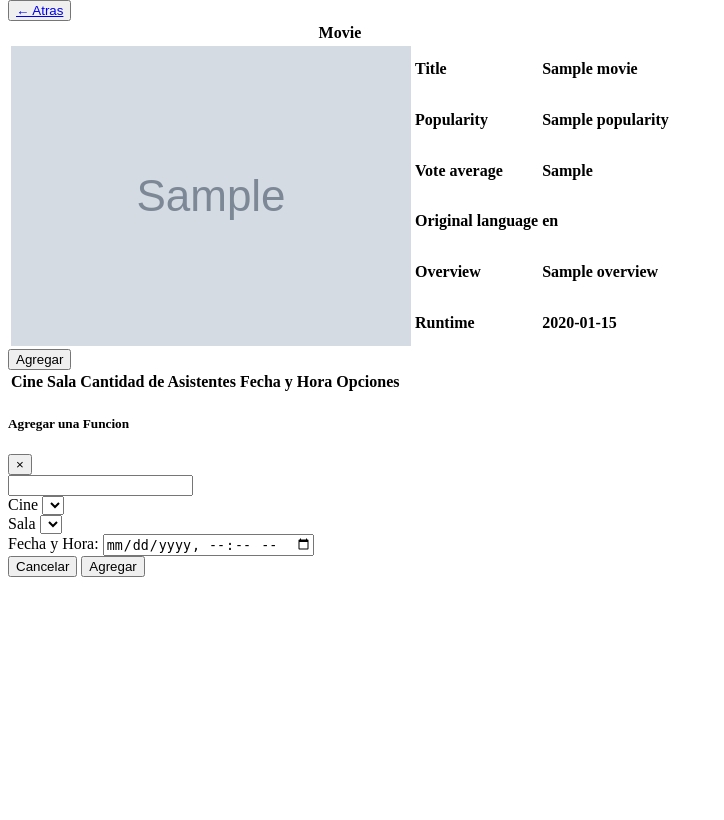
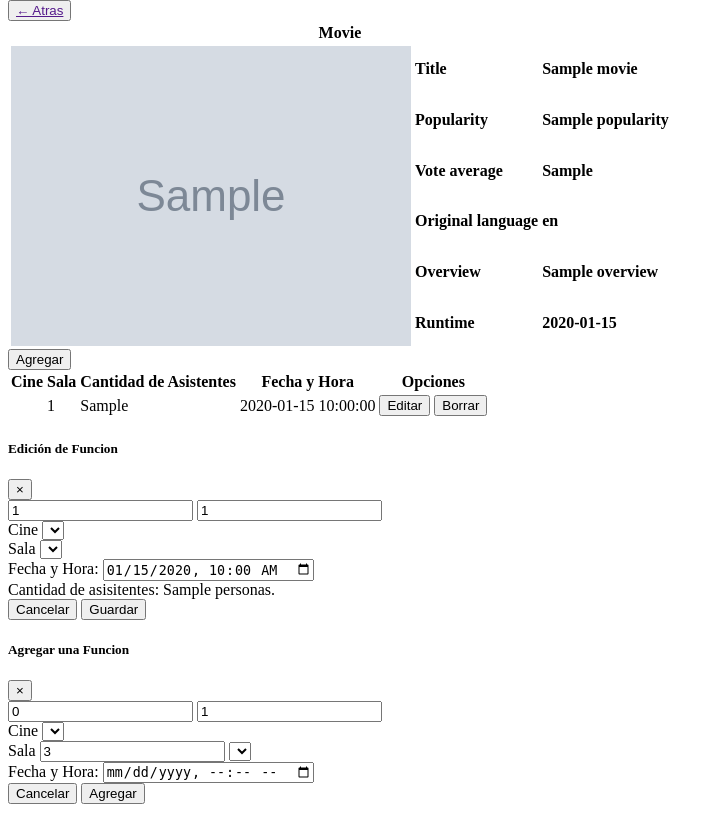
Before and after one commit to NicolasGonza27/TPSistemas-MoviePass, a PHP site: template Views/Views-Admin/content-movie-funciones.php in a window 1280 px wide. Shown: the part 130-950 px from the top of the page, without its empty margins (0-724 px from the left). Before the commit the page ends 707 px from the top, so only its background shows below. Run offline with PHP 8.4, Linux system fonts and the light colour scheme; the template is opened without the code that fills it: most values are stand-ins (such as "Sample title", 1, 10 or a date in 2020); grey boxes marked "Sample" are stand-in pictures; data that the repository does not hold is empty; some libraries are stand-ins or nearby versions.

Commit message:
views de cartelera y contenedor de muvie con funciones

```diff
--- a/DAO/FuncionDAO.php
+++ b/DAO/FuncionDAO.php
@@ -31,7 +31,7 @@
             $this->RetrieveData();
 
             $this->funcionList = array_filter($this->funcionList, function($funcion) use($id_funcion){
-                return $funcion->getId_funcion() != $id;
+                return $funcion->getId_funcion() != $id_funcion;
             });
 
             $this->SaveData();
@@ -57,7 +57,7 @@
             $this->RetrieveData();
             $funcionListXid = array();
 
-            foreach($this->$funcionList as $key=>$funcion)
+            foreach($this->funcionList as $key=>$funcion)
             {
                 if($funcion->getId_pelicula() == $idMovie)
                 {
--- a/Data/funcionList.json
+++ b/Data/funcionList.json
@@ -2,14 +2,14 @@
     {
         "id_funcion": 1,
         "id_sala": "1",
-        "id_pelicula": "1",
+        "id_pelicula": "528085",
         "cant_asistentes": "50",
         "fecha_hora": "20:20"
     },
     {
         "id_funcion": 2,
         "id_sala": "2",
-        "id_pelicula": "2",
+        "id_pelicula": "337401",
         "cant_asistentes": "50",
         "fecha_hora": "20:20"
     }
--- a/Views/Views-Admin/content-movie-funciones.php
+++ b/Views/Views-Admin/content-movie-funciones.php
@@ -2,9 +2,9 @@
    require_once("nav.php");
 ?>
 
-<div class="container content">
+<div class="container content espaciado-sup">
     <div class="text-left mb-2">
-        <button class="btn btn-secondary"><a class="boton-atras" href="<?=$_SERVER["HTTP_REFERER"]?>/">&larr; Atras</a></button>
+        <button class="btn btn-secondary"><a class="boton-atras" href="<?=$_SERVER["HTTP_REFERER"]?>">&larr; Atras</a></button>
     </div>
 
     <table class="table text-white" style="font-weight: bold;">
@@ -53,29 +53,29 @@
                 </tr>
             </thead>
             <tbody class="bg-white">
-                <!-- <?php foreach($listaCine as $cine) { ?>
+                <?php foreach($listFunciones as $funcion) { ?>
                     <tr>
                         <td><?php ?></td>
-                        <td><?php ?></td>
-                        <td class="text-center"><?php echo $cine->getHor_apertura()?></td>
-                        <td class="text-center"><?php echo $cine->getHor_cierre()?></td>
+                        <td><?php echo $funcion->getId_sala()?></td>
+                        <td class="text-center"><?php echo $funcion->getCant_asistentes()?></td>
+                        <td class="text-center"><?php echo $funcion->getFecha_hora()?></td>
                         <form action="<?php echo FRONT_ROOT."Funcion/Remove"?>" method="post">
                             <td class="text-center">
-                                <button type="button" class="btn btn-outline-primary" data-toggle="modal" data-target="<?php echo "#modal".$cine->getId()?>">Editar</button>
-                                <button type="submit" class="btn btn-outline-danger" name="id" value="<?php echo $cine->getId()?>">Borrar</button>
+                                <button type="button" class="btn btn-outline-primary" data-toggle="modal" data-target="<?php echo "#modal".$funcion->getId_funcion()?>">Editar</button>
+                                <button type="submit" class="btn btn-outline-danger" name="id" value="<?php echo $funcion->getId_funcion()?>">Borrar</button>
                             </td>
                         </form>
                     </tr>
-                <?php } ?> -->
+                <?php } ?>
             </tbody>
         </table>
     </div>
 
-    <!-- <?php foreach($listaCine as $cine) { ?>
-        <div class="modal fade" id="<?php echo "modal".$cine->getId()?>" tabindex="-1" role="dialog" aria-labelledby="editarModalLabel">
+    <?php foreach($listFunciones as $funcion) { ?>
+        <div class="modal fade" id="<?php echo "modal".$funcion->getId_funcion()?>" tabindex="-1" role="dialog" aria-labelledby="editarModalLabel">
             <div class="modal-dialog">
                 <div class="modal-content">
-                    <form action="<?php echo FRONT_ROOT."/"?>" method="post">
+                    <form action="<?php echo FRONT_ROOT."Funcion/ModifyModal"?>" method="post">
                         <div class="modal-header">
                             <h5 class="modal-title" id="exampleModalLabel">Edición de Funcion</h5>
                             <button type="button" class="close" data-dismiss="modal" aria-label="Close">
@@ -83,33 +83,33 @@
                             </button>
                         </div>
                         <div class="modal-body pl-3 pr-3">
-                            <input type="numbre" name="id" class="hide" value="<?php ?>"/>
-                            <input type="numbre" name="id_pelicula" class="hide" value="<?php ?>"/>
+                            <input type="numbre" name="id_funcion" class="hide" value="<?php echo $funcion->getId_funcion()?>"/>
+                            <input type="numbre" name="id_pelicula" class="hide" value="<?php echo $funcion->getId_pelicula()?>"/>
                             <div class="row form-group pr-3">
                                 <label class="col-6">Cine</label>
-                                <select>
-                                    <?php foreach($listMovieGender as $movieGender) { ?>
+                                <select >
+                                    <!-- <?php foreach($listMovieGender as $movieGender) { ?>
                                         <option value="<?php  ?>"><?php  ?></option>
-                                    <?php } ?>
+                                    <?php } ?> -->
                                 </select>
                             </div>
 
                             <div class="row form-group pr-3">
                                 <label class="col-6">Sala</label>
                                 <select name="id_sala">
-                                    <?php foreach($listMovieGender as $movieGender) { ?>
+                                    <!-- <?php foreach($listMovieGender as $movieGender) { ?>
                                         <option value="<?php  ?>"><?php  ?></option>
-                                    <?php } ?>
+                                    <?php } ?> -->
                                 </select>
                             </div>
 
                             <div class="row form-group pr-3">
                                 <label class="col-6">Fecha y Hora:</label>
-                                <input type="datetime-local" name="fecha-hora" class="col-6" value="<?php ?>" required/>
+                                <input type="datetime-local" name="fecha_hora" class="col-6" value="<?php echo $funcion->getFecha_hora()?>" required/>
                             </div>
 
                             <div class="row pr-3">
-                                <label class="col-12">Cantidad de asisitentes: <?php ?> personas.</label>
+                                <label class="col-12">Cantidad de asisitentes: <?php echo $funcion->getCant_asistentes()?> personas.</label>
                             </div>
                         </div>
                         <div class="modal-footer">
@@ -120,12 +120,12 @@
                 </div>
             </div>
         </div>
-    <?php } ?> -->
+    <?php } ?>
 
     <div class="modal fade" id="modalAgregar" tabindex="-1" role="dialog" aria-labelledby="editarModalLabel">
         <div class="modal-dialog">
             <div class="modal-content">
-                <form action="<?php echo FRONT_ROOT.""?>" method="post">
+                <form action="<?php echo FRONT_ROOT."Funcion/Add"?>" method="post">
                     <div class="modal-header">
                         <h5 class="modal-title" id="exampleModalLabel">Agregar una Funcion</h5>
                         <button type="button" class="close" data-dismiss="modal" aria-label="Close">
@@ -133,7 +133,8 @@
                         </button>
                     </div>
                     <div class="modal-body pl-3 pr-3">
-                        <input type="numbre" name="id_pelicula" class="hide" value="<?php ?>"/>
+                        <input type="numbre" name="id_funcion" class="hide" value="0"/>
+                        <input type="numbre" name="id_pelicula" class="hide" value="<?php echo $movie->getId()?>"/>
                         <div class="row form-group pr-3">
                             <label class="col-6">Cine</label>
                             <select>
@@ -144,6 +145,7 @@
                         </div>
                         <div class="row form-group pr-3">
                             <label class="col-6">Sala</label>
+                            <input type="numbre" name="id_sala" class="hide" value="3"/>
                             <select name="id_sala">
                                 <!-- <?php foreach($listMovieGender as $movieGender) { ?>
                                     <option value="<?php  ?>"><?php  ?></option>
@@ -152,7 +154,7 @@
                         </div>
                         <div class="row form-group pr-3">
                             <label class="col-6">Fecha y Hora:</label>
-                            <input type="datetime-local" name="fecha-hora" class="col-6" value="<?php ?>" required/>
+                            <input type="datetime-local" name="fecha-hora" class="col-6" value="" required/>
                         </div>
                     </div>
                     <div class="modal-footer">
--- a/Views/Views-Admin/nav.php
+++ b/Views/Views-Admin/nav.php
@@ -3,7 +3,7 @@
         <a class="navbar-brand" href="#">Movie-Pass</a>
 
         <div class="collapse navbar-collapse">
-            <ul class="navbar-nav mr-auto">
+            <ul class="navbar-nav  mr-auto">
                 <li class="nav-item">
                     <a class="nav-link" href="<?php echo FRONT_ROOT."Home/ShowDashboardView"?>">Lista de Cines</a>
                 </li>
@@ -12,8 +12,8 @@
                     Cartelera
                     </a>
                     <div class="dropdown-menu" aria-labelledby="navbarDropdown">
-                        <a class="dropdown-item" href="<?php echo FRONT_ROOT."/"?>">Peliculas en Cartelera</a>
-                        <a class="dropdown-item" href="<?php echo FRONT_ROOT."/"?>">Peliculas sin funciones</a>
+                        <a class="dropdown-item" href="<?php echo FRONT_ROOT."Funcion/getMovieListConFuncion"?>">Peliculas en Cartelera</a>
+                        <a class="dropdown-item" href="<?php echo FRONT_ROOT."Funcion/getMovieListSinFuncion"?>">Peliculas sin funciones</a>
                     </div>
                 </li>
             </ul>
```
Also changed, not shown: Controllers/FuncionController.php (+51 -0 lines), Views/Views-Admin/cartelera.php (+6 -6 lines).
